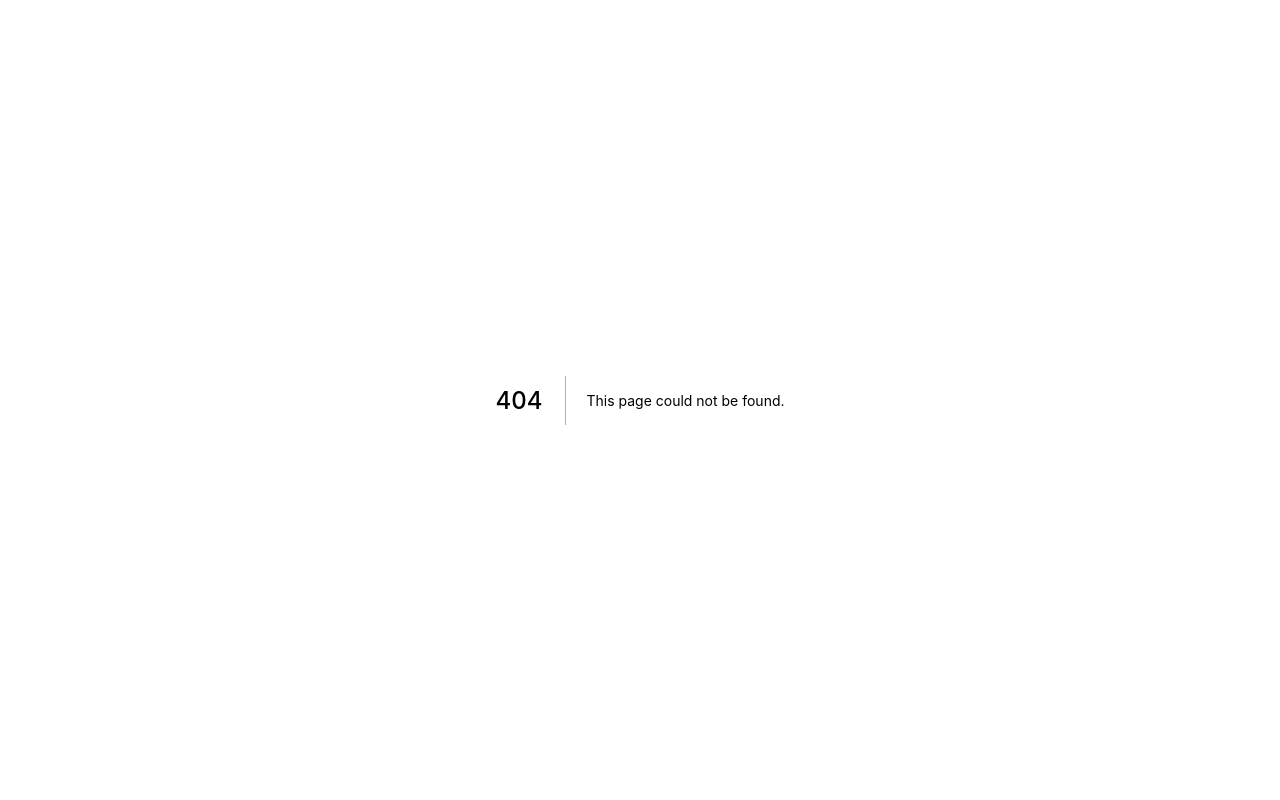
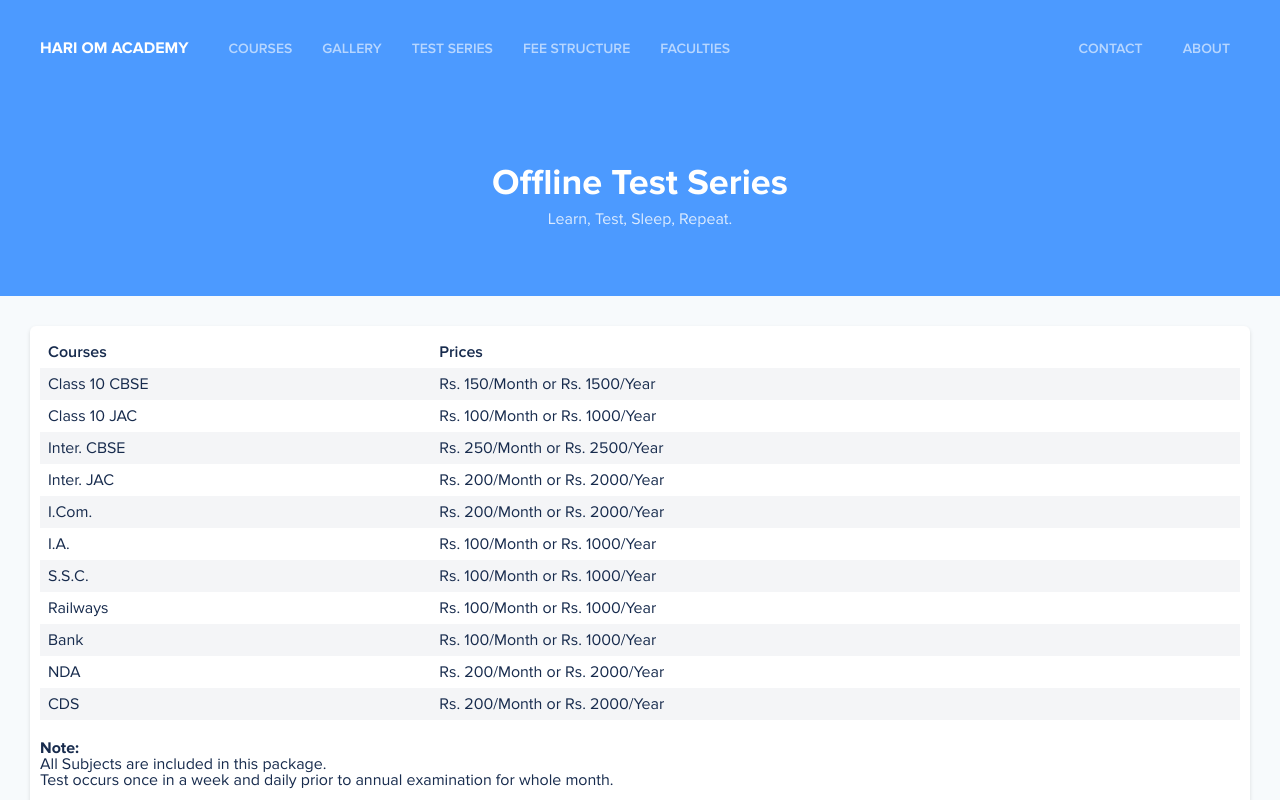
Before and after one commit to iamsahebgiri/hari-om-academy, a Next.js app: page /testseries in a window 1280 px wide. Before the commit this address had no page. Shown: the top 800 px of the page. Built offline with nearby package versions, Linux system fonts and the light colour scheme.

Commit message:
:rocket: Added testseries

```diff
--- a/components/Header.jsx
+++ b/components/Header.jsx
@@ -76,6 +76,14 @@ export default function Header() {
                 </Link>
               </li>
               <li>
+                <Link href="/testseries">
+                  <a className={router.pathname === '/testseries' ? 'active' : ''} href="/testseries">
+                    <span className="iconify" data-icon="ri:bar-chart-box-fill" data-inline="false" width="24px" />
+                    Test Series
+                  </a>
+                </Link>
+              </li>
+              <li>
                 <Link href="/faculties">
                   <a className={router.pathname === '/faculties' ? 'active' : ''} href="/faculties">
                     <span className="iconify" data-icon="ri:team-fill" data-inline="false" width="24px" />
@@ -116,6 +124,11 @@ export default function Header() {
             <li>
               <Link href="/gallery">
                 <a href="/gallery">Gallery</a>
+              </Link>
+            </li>
+            <li>
+              <Link href="/testseries">
+                <a href="/testseries">Test Series</a>
               </Link>
             </li>
             <li>
--- a/pages/courses.jsx
+++ b/pages/courses.jsx
@@ -10,7 +10,7 @@ export default function courses() {
   return (
     <>
       <Head>
-        <title>Our faculties | Hari Om Academy</title>
+        <title>Courses At A Glance | Hari Om Academy</title>
         <script src="https://code.iconify.design/1/1.0.7/iconify.min.js" />
       </Head>
       <Header />
--- a/pages/fees.jsx
+++ b/pages/fees.jsx
@@ -8,7 +8,7 @@ export default function fees() {
   return (
     <div>
       <Head>
-        <title>Our faculties | Hari Om Academy</title>
+        <title>Fees Structure| Hari Om Academy</title>
         <script src="https://code.iconify.design/1/1.0.7/iconify.min.js" />
       </Head>
       <Header />
--- /dev/null
+++ b/pages/testseries.jsx
@@ -0,0 +1,143 @@
+import React from 'react';
+import Head from 'next/head';
+import Header from '../components/Header';
+import Jumbotron from '../components/Jumbotron';
+import Footer from '../components/Footer';
+
+export default function fees() {
+  return (
+    <div>
+      <Head>
+        <title>Test Series | Hari Om Academy</title>
+        <script src="https://code.iconify.design/1/1.0.7/iconify.min.js" />
+      </Head>
+      <Header />
+      <Jumbotron
+        title="Offline Test Series"
+        description="Learn, Test, Sleep, Repeat."
+      />
+      <div className="container">
+        <table>
+          <tbody>
+            <tr>
+              <th>Courses</th>
+              <th>Prices</th>
+            </tr>
+
+            <tr>
+              <td>Class 10 CBSE</td>
+              <td>Rs. 150/Month or Rs. 1500/Year</td>
+            </tr>
+            <tr>
+              <td>Class 10 JAC</td>
+              <td>Rs. 100/Month or Rs. 1000/Year</td>
+            </tr>
+            <tr>
+              <td>Inter. CBSE</td>
+              <td>Rs. 250/Month or Rs. 2500/Year</td>
+            </tr>
+            <tr>
+              <td>Inter. JAC</td>
+              <td>Rs. 200/Month or Rs. 2000/Year</td>
+            </tr>
+            <tr>
+              <td>I.Com.</td>
+              <td>Rs. 200/Month or Rs. 2000/Year</td>
+            </tr>
+            <tr>
+              <td>I.A.</td>
+              <td>Rs. 100/Month or Rs. 1000/Year</td>
+            </tr>
+            <tr>
+              <td>S.S.C.</td>
+              <td>Rs. 100/Month or Rs. 1000/Year</td>
+            </tr>
+            <tr>
+              <td>Railways</td>
+              <td>Rs. 100/Month or Rs. 1000/Year</td>
+            </tr>
+            <tr>
+              <td>Bank</td>
+              <td>Rs. 100/Month or Rs. 1000/Year</td>
+            </tr>
+            <tr>
+              <td>NDA</td>
+              <td>Rs. 200/Month or Rs. 2000/Year</td>
+            </tr>
+            <tr>
+              <td>CDS</td>
+              <td>Rs. 200/Month or Rs. 2000/Year</td>
+            </tr>
+          </tbody>
+        </table>
+
+        <div className="note">
+          <b>Note: </b>
+          <ol>
+            <li>All Subjects are included in this package.</li>
+            <li>
+              Test occurs once in a week and daily prior to annual examination
+              for whole month.
+            </li>
+          </ol>
+        </div>
+      </div>
+
+      <Footer />
+      <style jsx>
+        {`
+          .container {
+            background: #fff;
+            max-width: 1200px;
+            margin: 30px auto;
+            padding: 10px;
+            overflow-x: auto;
+            color: #172b4d;
+            border-radius: 6px;
+            box-shadow: 0 2px 4px rgba(0, 0, 0, 0.12);
+          }
+          img {
+            max-height: 500px;
+            border-radius: 10px;
+          }
+          .note {
+            margin: 20px 0;
+          }
+          b {
+            font-family: "Proxima Nova Bold";
+          }
+          .item {
+            height: 500px;
+          }
+          table {
+            border-collapse: collapse;
+            width: 100%;
+          }
+          th {
+            font-family: "Proxima Nova Semibold";
+          }
+          tr:hover {
+            background-color: #ebecf0;
+          }
+          th,
+          td {
+            text-align: left;
+            padding: 8px;
+          }
+
+          tr:nth-child(even) {
+            background-color: #f4f5f7;
+          }
+          @media only screen and (max-width: 992px) {
+            .container {
+              margin: 10px;
+              border: 1px solid #eff2f7;
+              box-shadow: none;
+              border-radius: 6px;
+            }
+          }
+        `}
+      </style>
+    </div>
+  );
+}
```
Also changed, not shown: sections/Features.jsx (+4 -4 lines).
